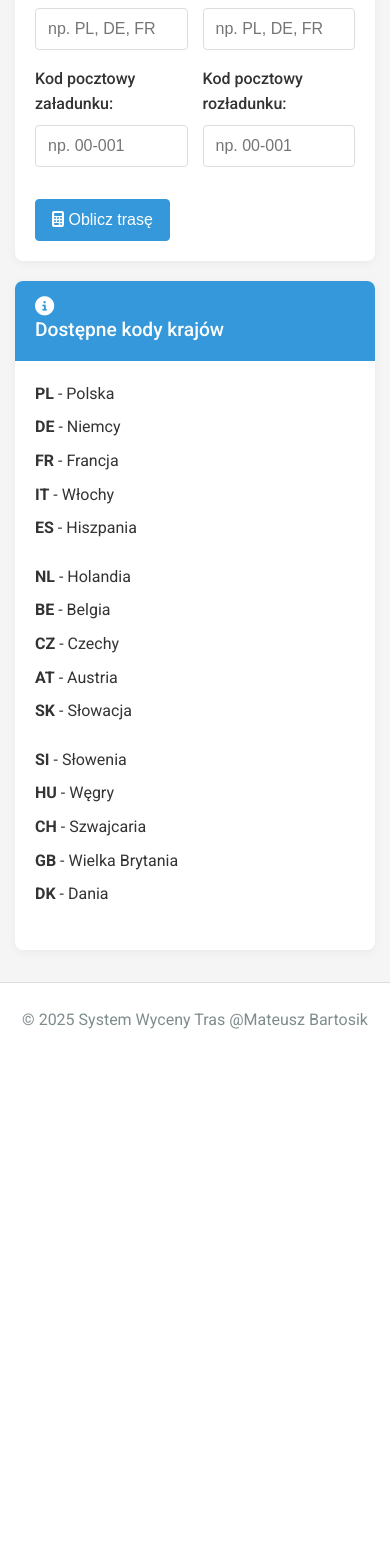
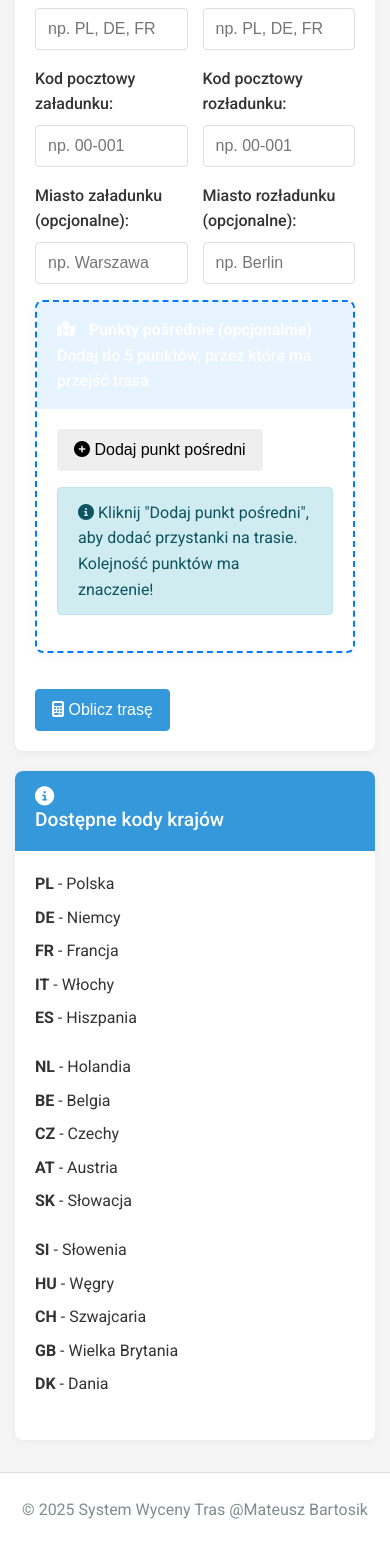
Before and after one commit to Mate93633/SystemWycen, a Flask app: page /test_route_form in a window 390 px wide. Shown: the part 868-2415 px from the top of the page. Before the commit the page ends 1897 px from the top, so only its background shows below. Run offline with Flask 3, Linux system fonts and the light colour scheme.

Commit message:
feat: Add waypoints UI to route form
- Add dynamic waypoint fields with JavaScript
- Support up to 5 intermediate waypoints
- Add/remove waypoints functionality
- Responsive design with Bootstrap classes
- Add city fields for all points (optional)

```diff
--- a/templates/test_route_form.html
+++ b/templates/test_route_form.html
@@ -62,6 +62,11 @@
                         <label for="load_postal" class="form-label">Kod pocztowy załadunku:</label>
                         <input type="text" id="load_postal" name="load_postal" class="form-control" required placeholder="np. 00-001">
                     </div>
+
+                    <div class="form-group">
+                        <label for="load_city" class="form-label">Miasto załadunku (opcjonalne):</label>
+                        <input type="text" id="load_city" name="load_city" class="form-control" placeholder="np. Warszawa">
+                    </div>
                 </div>
 
                 <div style="flex: 1;">
@@ -75,6 +80,36 @@
                     <div class="form-group">
                         <label for="unload_postal" class="form-label">Kod pocztowy rozładunku:</label>
                         <input type="text" id="unload_postal" name="unload_postal" class="form-control" required placeholder="np. 00-001">
+                    </div>
+
+                    <div class="form-group">
+                        <label for="unload_city" class="form-label">Miasto rozładunku (opcjonalne):</label>
+                        <input type="text" id="unload_city" name="unload_city" class="form-control" placeholder="np. Berlin">
+                    </div>
+                </div>
+            </div>
+
+            <!-- ========== NOWA SEKCJA: PUNKTY POŚREDNIE ========== -->
+            <div class="card mt-4 mb-4" style="border: 2px dashed #007bff;">
+                <div class="card-header" style="background-color: #e7f3ff;">
+                    <h5 class="mb-0">
+                        <i class="fas fa-map-marked-alt"></i> Punkty pośrednie (opcjonalnie)
+                    </h5>
+                    <small class="text-muted">Dodaj do 5 punktów, przez które ma przejść trasa</small>
+                </div>
+                <div class="card-body">
+                    <div id="waypoints-container">
+                        <!-- Punkty pośrednie będą dodawane dynamicznie przez JavaScript -->
+                    </div>
+
+                    <button type="button" id="add-waypoint-btn" class="btn btn-sm btn-outline-primary">
+                        <i class="fas fa-plus-circle"></i> Dodaj punkt pośredni
+                    </button>
+
+                    <div class="alert alert-info mt-3" id="waypoints-help">
+                        <i class="fas fa-info-circle"></i>
+                        Kliknij "Dodaj punkt pośredni", aby dodać przystanki na trasie.
+                        Kolejność punktów ma znaczenie!
                     </div>
                 </div>
             </div>
@@ -156,6 +191,19 @@
         padding-left: 15px;
     }
 
+    .waypoint-group {
+        background-color: #f8f9fa;
+        border: 1px solid #dee2e6;
+        border-radius: 8px;
+        padding: 15px;
+        margin-bottom: 15px;
+    }
+
+    .waypoint-group h6 {
+        color: #007bff;
+        margin: 0;
+    }
+
     @media (max-width: 768px) {
         .col-md-4, .col-md-6 {
             flex: 0 0 100%;
@@ -164,4 +212,90 @@
         }
     }
 </style>
+
+<script>
+document.addEventListener('DOMContentLoaded', function() {
+    let waypointCount = 0;
+    const maxWaypoints = 5;
+
+    const addBtn = document.getElementById('add-waypoint-btn');
+    const container = document.getElementById('waypoints-container');
+
+    addBtn.addEventListener('click', function() {
+        if (waypointCount >= maxWaypoints) {
+            alert('Maksymalnie 5 punktów pośrednich');
+            return;
+        }
+
+        waypointCount++;
+
+        const waypointDiv = document.createElement('div');
+        waypointDiv.className = 'waypoint-group';
+        waypointDiv.id = `waypoint-${waypointCount}`;
+        waypointDiv.innerHTML = `
+            <div style="display: flex; justify-content: space-between; align-items: center; margin-bottom: 15px;">
+                <h6>Punkt pośredni #${waypointCount}</h6>
+                <button type="button" class="btn btn-sm btn-danger" onclick="removeWaypoint(${waypointCount})">
+                    <i class="fas fa-times"></i> Usuń
+                </button>
+            </div>
+            <div class="row">
+                <div class="col-md-4">
+                    <div class="form-group">
+                        <label>Kraj:</label>
+                        <input type="text" name="waypoint_${waypointCount}_country"
+                               class="form-control" placeholder="np. CZ">
+                    </div>
+                </div>
+                <div class="col-md-4">
+                    <div class="form-group">
+                        <label>Kod pocztowy:</label>
+                        <input type="text" name="waypoint_${waypointCount}_postal"
+                               class="form-control" placeholder="np. 11000">
+                    </div>
+                </div>
+                <div class="col-md-4">
+                    <div class="form-group">
+                        <label>Miasto (opcjonalnie):</label>
+                        <input type="text" name="waypoint_${waypointCount}_city"
+                               class="form-control" placeholder="np. Praha">
+                    </div>
+                </div>
+            </div>
+        `;
+
+        container.appendChild(waypointDiv);
+
+        // Aktualizuj przycisk
+        if (waypointCount >= maxWaypoints) {
+            addBtn.disabled = true;
+            addBtn.innerHTML = '<i class="fas fa-check-circle"></i> Maksimum punktów osiągnięte';
+        }
+    });
+
+    // Funkcja globalna do usuwania punktów
+    window.removeWaypoint = function(id) {
+        const element = document.getElementById(`waypoint-${id}`);
+        if (element) {
+            element.remove();
+            waypointCount--;
+
+            // Aktualizuj numerację pozostałych punktów
+            const remaining = container.querySelectorAll('.waypoint-group');
+            remaining.forEach((wp, index) => {
+                const h6 = wp.querySelector('h6');
+                if (h6) {
+                    h6.textContent = `Punkt pośredni #${index + 1}`;
+                }
+            });
+
+            // Odblokuj przycisk
+            if (waypointCount < maxWaypoints) {
+                addBtn.disabled = false;
+                addBtn.innerHTML = '<i class="fas fa-plus-circle"></i> Dodaj punkt pośredni';
+            }
+        }
+    };
+});
+</script>
 {% endblock %}
```
